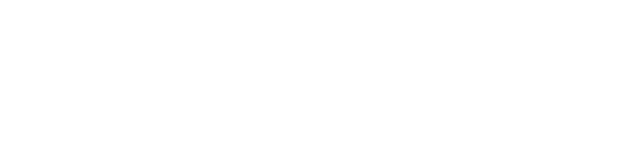
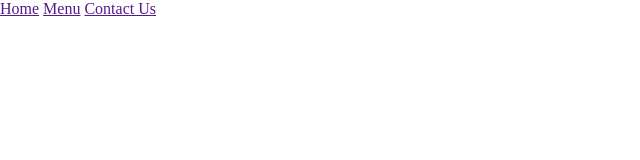
Before and after one commit to symonogwe/Restaurant-Page-Project, a website built with webpack: page src/template.html in a window 1280 px wide. Shown: the whole page, without its empty margins (0-640 px from the left). Built offline with nearby package versions, Linux system fonts and the light colour scheme; files whose address does not match are found by name.

Commit message:
Create styles folder in src & move css file there
- Import css in our ./src/index.js file
- Downloaded and use css-loader & style-loader to load our
css files

```diff
--- a/package.json
+++ b/package.json
@@ -13,8 +13,11 @@
   "author": "",
   "license": "ISC",
   "devDependencies": {
+    "css-loader": "^6.8.1",
     "html-webpack-plugin": "^5.5.3",
+    "style-loader": "^3.3.3",
     "webpack": "^5.88.2",
-    "webpack-cli": "^5.1.4"
+    "webpack-cli": "^5.1.4",
+    "webpack-dev-server": "^4.15.1"
   }
 }
--- a/src/index.js
+++ b/src/index.js
@@ -1,2 +1,3 @@
+import "./styles/index.css";
 
 console.log(123);
--- /dev/null
+++ b/src/styles/index.css
@@ -0,0 +1,20 @@
+
+:root {
+  --base-color: #fb8500;
+  --sub-base-color: #023047;
+  --sub-color: #219ebc;
+  --text-color: #8ecae6;
+  --base-p-fs: calc(0.5rem + 0.6vw);
+  --base-header-fs: calc(2rem + 2vw);
+  --logo-width: max(20px, 10%);
+  --base-header-ff: "Bebas Neue", sans-serif;
+  --base-paragraph-ff: "League Spartan", sans-serif;
+  --base-margin: 0.3em 0em;
+  --box-shadow: 5px 10px 30px black;
+}
+
+* {
+    margin: 0;
+    padding: 0;
+    box-sizing: border-box;
+}
--- a/src/template.html
+++ b/src/template.html
@@ -4,6 +4,19 @@
     <meta charset="UTF-8" />
     <meta name="viewport" content="width=device-width, initial-scale=1.0" />
     <title><%= htmlWebpackPlugin.options.title %></title>
+    <link rel="stylesheet" href="../src/index.css" />
   </head>
-  <body></body>
+  <body>
+    <div id="main">
+      <header>
+        <div class="header-icon"></div>
+        <div class="header-links">
+          <a href="">Home</a>
+          <a href="">Menu</a>
+          <a href="">Contact Us</a>
+        </div>
+      </header>
+      <div class="main-content"></div>
+    </div>
+  </body>
 </html>
--- a/webpack.config.js
+++ b/webpack.config.js
@@ -31,6 +31,10 @@ module.exports = {
                 test: /\.(png|svg|jpg|jpeg|gif)$/i,
                 type: 'asset/resource',
             },
+            {
+                test: /\.css$/i,
+                use: ["style-loader", "css-loader"],
+            },
         ],
     },
     mode: "development",
```
Also changed, not shown: dist/bundle.js, dist/index.html, 1 other file.
